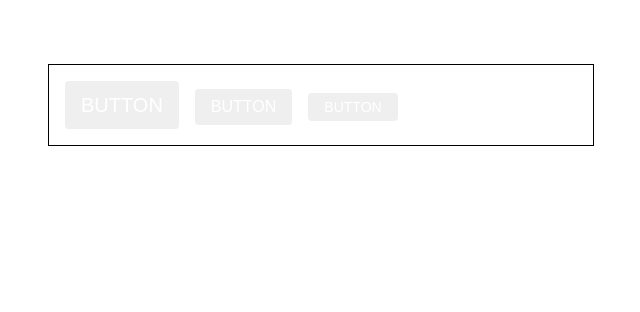
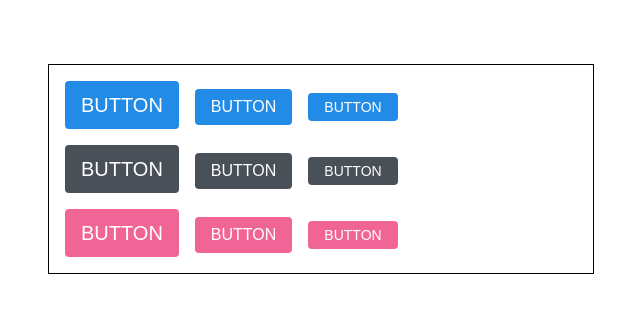
Before and after one commit to lovurself/React-styling, a React (Create React App) app: page / in a window 1280 px wide. Shown: the top 312 px of the page, without its empty margins (319-959 px from the left). Built offline with nearby package versions, Linux system fonts and the light colour scheme.

Commit message:
React SCSS - button color props 설정(mixin과 include를 사용해서 반복적인 내용 정리)

```diff
--- a/src/App.js
+++ b/src/App.js
@@ -10,6 +10,16 @@ function App() {
         <Button>BUTTON</Button>
         <Button size='small'>BUTTON</Button>
       </div>
+      <div className="buttons">
+        <Button color='gray' size='large'>BUTTON</Button>
+        <Button color='gray'>BUTTON</Button>
+        <Button color='gray' size='small'>BUTTON</Button>
+      </div>
+      <div className="buttons">
+        <Button color='pink' size='large'>BUTTON</Button>
+        <Button color='pink'>BUTTON</Button>
+        <Button color='pink' size='small'>BUTTON</Button>
+      </div>
     </div>
   );
 }
--- a/src/App.scss
+++ b/src/App.scss
@@ -4,4 +4,7 @@
     margin-top: 4rem;
     border: 1px solid black;
     padding: 1rem;
+    .buttons + .buttons {
+        margin-top: 1rem;
+    }
 }
--- a/src/component/Button.js
+++ b/src/component/Button.js
@@ -2,16 +2,15 @@ import React from "react";
 import classNames from 'classnames';
 import "./Button.scss";
 
-// size : large, midium(default), small
-function Button({ children, size }) {
-  // return <button className={['Button', size].join(' ')}>{children}</button>;
-  // return <button className={`Button ${size}`}>{children}</button>;
-  return <button className={classNames('Button', size)}>{children}</button>;
+// color: blue, pink, gray
+function Button({ children, size, color }) {
+  return <button className={classNames('Button', size, color)}>{children}</button>;
 }
 
 // 정석적인 방법
 Button.defaultProps = {
-  size: 'medium'
+  size: 'medium',
+  color: 'blue'
 };
 
 export default Button;
--- a/src/component/Button.scss
+++ b/src/component/Button.scss
@@ -1,4 +1,16 @@
 $blue: #228be6;
+$gray: #495057;
+$pink: #f06595;
+
+@mixin button-color($color) {
+    background: $color;
+    &:hover {
+        background: lighten($color, 10%);
+    }
+    &:active {
+        background: darken($color, 10%);
+    }
+}
 
 .Button {
     display: inline-flex;
@@ -13,28 +25,61 @@ $blue: #228be6;
     padding-left: 1rem;
     padding-right: 1rem;
 
+    // size
     &.large {
         height: 3rem;
         font-size: 1.25rem;
     }
-
     &.medium {
         height: 2.25rem;
         font-size: 1rem;
     }
-
     &.small {
         height: 1.75rem;
         font-size: 0.875rem;
     }
 
-    backround: $blue;
-    &:hover {
-        background: lighten($blue, 10%);
+    // color
+    // mixin과 include 사용 방법
+    &.blue {
+        @include button-color($blue);
     }
-    &:active {
-        background: darken($blue, 10%);
+    &.gray {
+        @include button-color($gray);
     }
+    &.pink {
+        @include button-color($pink);
+    }
+
+    // 기본적인 방법
+    // &.gray {
+    //     backround: $gray;
+    //     &:hover {
+    //         background: lighten($gray, 10%);
+    //     }
+    //     &:active {
+    //         background: darken($gray, 10%);
+    //     }
+    // }
+    // &.blue {
+    //     backround: $blue;
+    //     &:hover {
+    //         background: lighten($blue, 10%);
+    //     }
+    //     &:active {
+    //         background: darken($blue, 10%);
+    //     }
+    // }
+    // &.pink {
+    //     backround: $pink;
+    //     &:hover {
+    //         background: lighten($pink, 10%);
+    //     }
+    //     &:active {
+    //         background: darken($pink, 10%);
+    //     }
+    // }
+
 
     // 버튼 사이에 여백 주는 방법
     // & + & {
```
